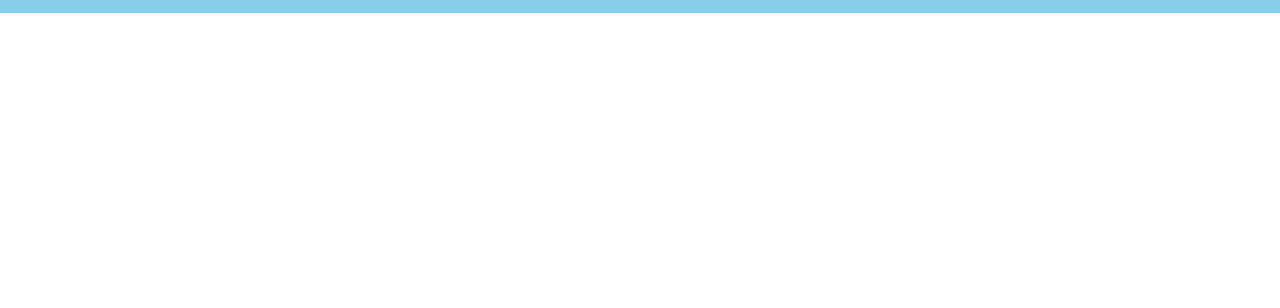
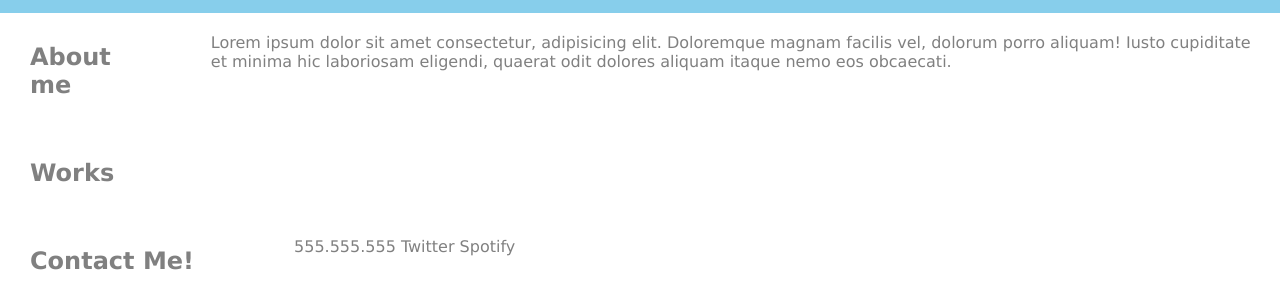
Before and after one commit to TJBellamy/My-Porfolio, a plain HTML site: page index.html in a window 1280 px wide. Shown: the part 108-416 px from the top of the page. Drawn offline with Linux system fonts and the light colour scheme.

Commit message:
Added flex to body sections

```diff
--- a/assets/CSS/style.css
+++ b/assets/CSS/style.css
@@ -31,7 +31,7 @@ padding: 15px;
 h2{
     padding:10px;
     padding-right:100px;
-    font-size:50px;
+    font-size: px;
 }
 
 nav {
@@ -66,3 +66,18 @@ margin: top 10px;
  height:1000px;
  border: 1000px skyblue;
 }
+
+section{
+    background-color: white;
+    color:gray;
+    padding: 20px;
+    display:flex;
+    flex-direction:row;
+
+
+}
+
+div{
+ width: 100px;
+ margin: auto;
+}
--- a/index.html
+++ b/index.html
@@ -9,6 +9,7 @@
  <title>Tavaris Bellamy | Aspiring Web Developer</title>
 </head>
 <!-- Almost done with header and added nav/ui and li tags need to create links to  page-->
+<!-- everthing the user see's will be in the body -->
 <body>
  <header>
     <h1>Tavaris Bellamy</h1>
@@ -16,6 +17,7 @@
         <ul>
             <!-- these need to link to lower page contents in the future-->
             <!-- they also need to have alt tabs added -->
+            <!-- these need to be linked using id tags remember this when you finish making the body -->
             <li>
                 <a href="About Me.html">About me</a>
             </li>
@@ -30,7 +32,25 @@
             </li>
         </ul>
     </nav>
+  <!-- your body needs to have individual sections in order for them to work -->
+  <!-- for example your about me section and the text that comes with it will count as one section box then move down to the next one -->
+  <!-- instead of trying to make an aside first and then add things to it by lining it up with the body -->
  </header>
- </main>
+   <section id="About Me">
+    <h2>About me</h2>
+    <p> Lorem ipsum dolor sit amet consectetur, adipisicing elit. Doloremque magnam facilis vel, dolorum porro aliquam! Iusto cupiditate et minima hic laboriosam eligendi, quaerat odit dolores aliquam itaque nemo eos obcaecati.</p>
+   </section>
+
+   <section id="Works">
+   <h2>Works</h2>
+   </section>
+
+   <section id="Contact me">
+    <h2>Contact Me!</h2>
+    <p> 555.555.555
+        Twitter
+        Spotify
+    </p>
+
 </body>
 </html>
```
